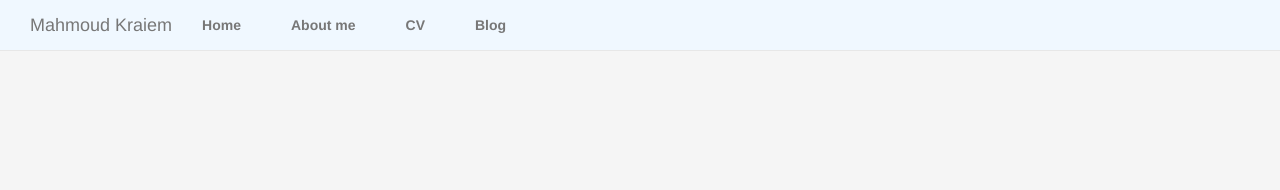
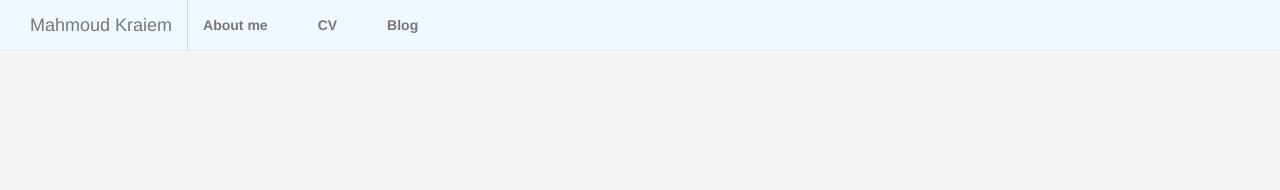
Before and after one commit to breebchi/breebchi.github.io, a Jekyll site: the page built from index.html, in a window 1280 px wide. Shown: the top 190 px of the page. Built offline with Jekyll 4.4.1, drawn with Linux system fonts in a browser that asks for light colours; nearby versions of some CDN libraries; comment, search, counter and statistics services are not loaded.

Commit message:
Update default.html

```diff
--- a/_layouts/default.html
+++ b/_layouts/default.html
@@ -28,13 +28,10 @@
 		<div class="navbar-inner">
 			<div class="container-fluid" style="background-color: aliceblue;">
 				<div class="navbar-header">
-					<button class="navbar-toggle" data-target=".navbarCollapse" data-toggle="collapse" type="button"><span class="icon-bar"></span> <span class="icon-bar"></span> <span class="icon-bar"></span></button> <a class="navbar-brand" href="/">Mahmoud Kraiem</a>
+					<button class="navbar-toggle" data-target=".navbarCollapse" data-toggle="collapse" type="button"><span class="icon-bar"></span> <span class="icon-bar"></span> <span class="icon-bar"></span></button> <a class="navbar-brand" style="border-right: 1px solid lightgrey;" href="/">Mahmoud Kraiem</a>
 				</div>
 				<div class="collapse navbar-collapse navbarCollapse">
 					<ul class="nav navbar-nav">
-						<li id="navhome">
-							<a href="/">Home</a>
-						</li>
 						<li id="navaboutme">
 							<a href="/about">About me</a>
 						</li>
```
